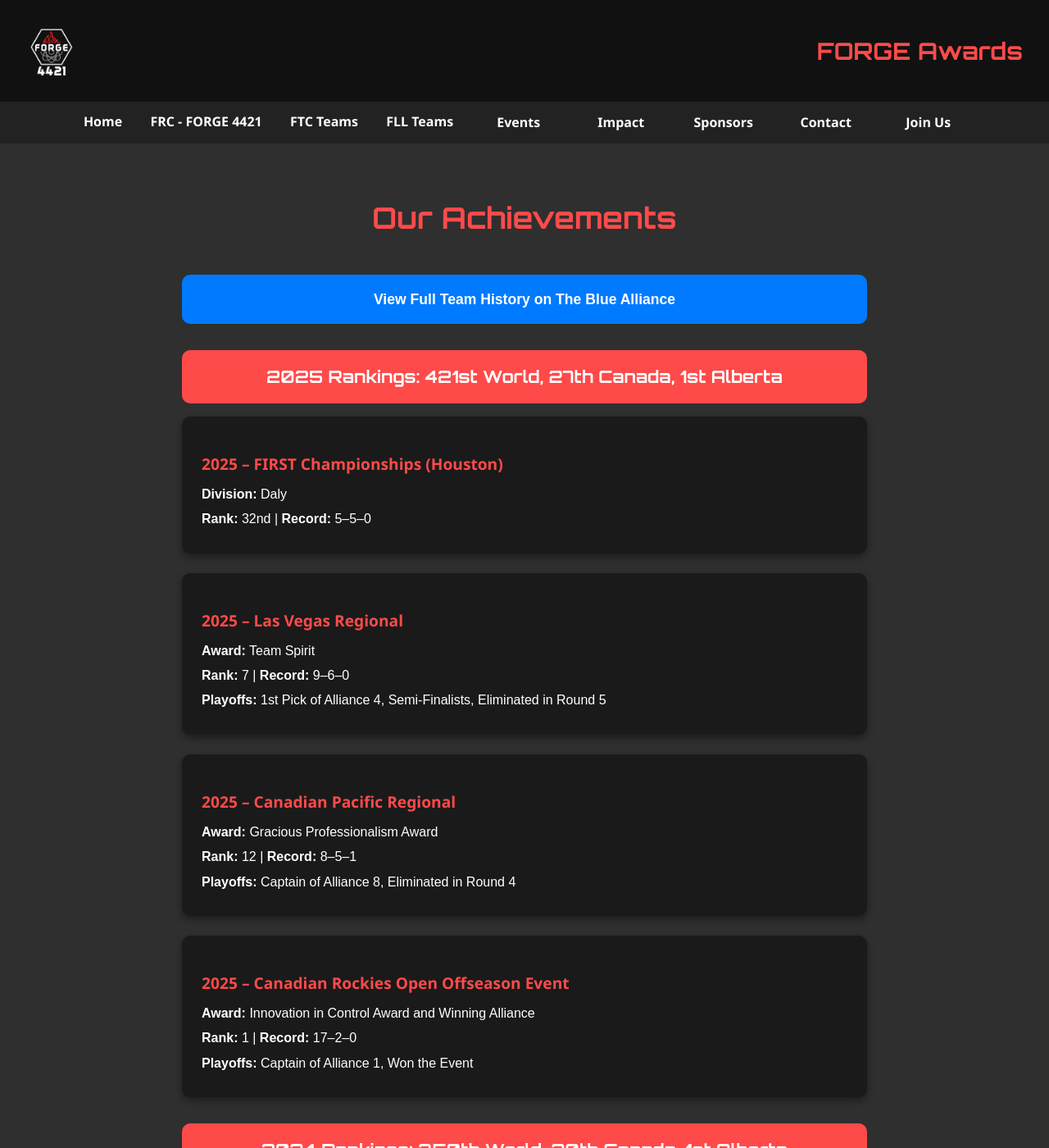
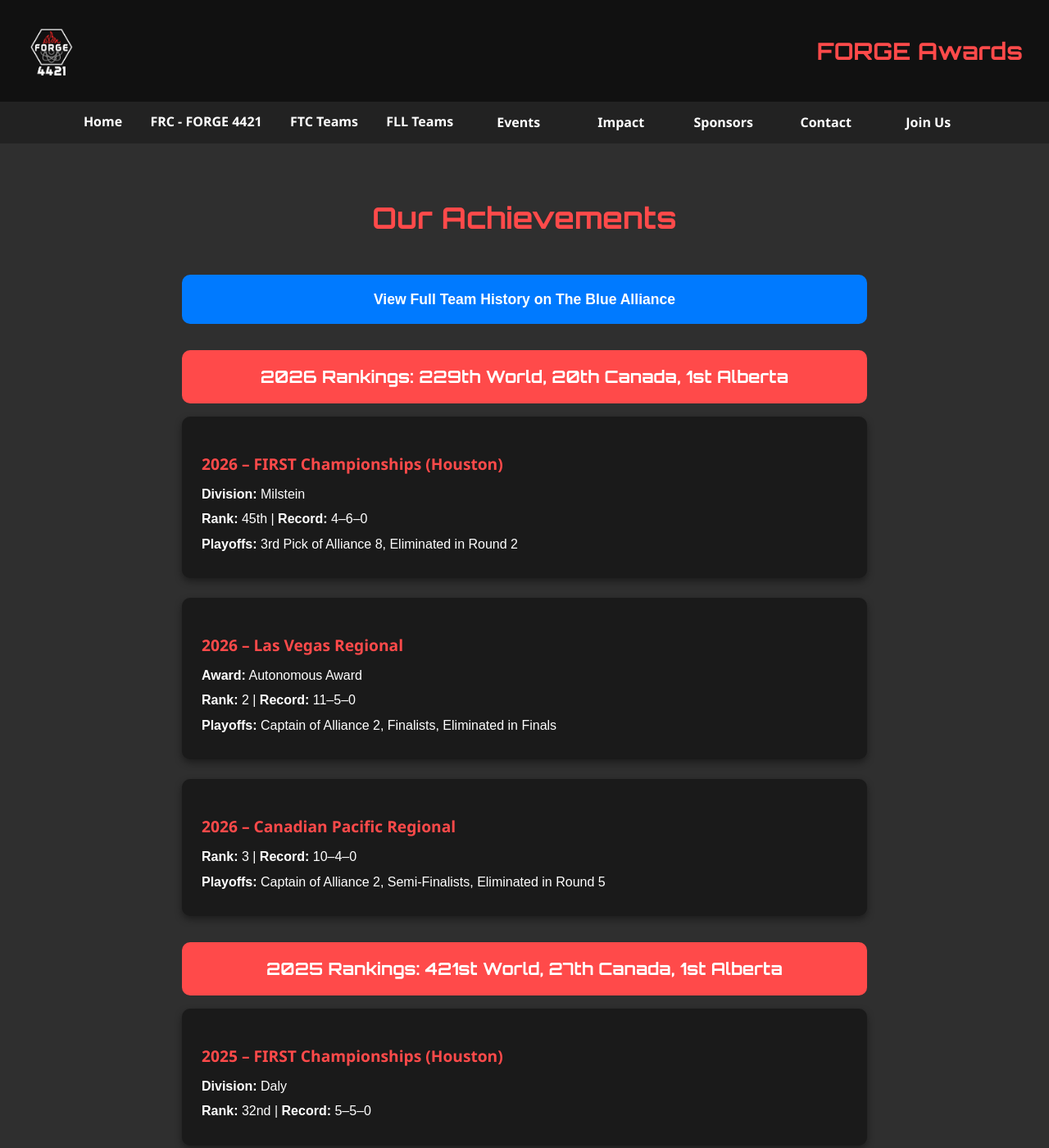
Before and after one commit to ATAARobotics/ataarobotics.github.io, a Jekyll site: the page built from awards.html, in a window 1280 px wide and 1400 px high. Shown: the whole window at 82% size. Built offline with Jekyll 4.4.1, drawn with Linux system fonts in a browser that asks for light colours.

Commit message:
Update awards.html

```diff
--- a/awards.html
+++ b/awards.html
@@ -112,6 +112,35 @@
     </a>
   </div>
 
+    <!-- 2026 -->
+  <div class="year-header">2026 Rankings: 229th World, 20th Canada, 1st Alberta</div>
+
+  <div class="award-card">
+    <h3>2026 – FIRST Championships (Houston)</h3>
+    <div class="award-details">
+      <p><strong>Division:</strong> Milstein</p>
+      <p><strong>Rank:</strong> 45th | <strong>Record:</strong> 4–6–0</p>
+      <p><strong>Playoffs:</strong> 3rd Pick of Alliance 8, Eliminated in Round 2</p>
+    </div>
+  </div>
+
+  <div class="award-card">
+    <h3>2026 – Las Vegas Regional</h3>
+    <div class="award-details">
+      <p><strong>Award:</strong> Autonomous Award</p>
+      <p><strong>Rank:</strong> 2 | <strong>Record:</strong> 11–5–0</p>
+      <p><strong>Playoffs:</strong> Captain of Alliance 2, Finalists, Eliminated in Finals</p>
+    </div>
+  </div>
+
+  <div class="award-card">
+    <h3>2026 – Canadian Pacific Regional</h3>
+    <div class="award-details">
+      <p><strong>Rank:</strong> 3 | <strong>Record:</strong> 10–4–0</p>
+      <p><strong>Playoffs:</strong> Captain of Alliance 2, Semi-Finalists, Eliminated in Round 5</p>
+    </div>
+  </div>
+
   <!-- 2025 -->
   <div class="year-header">2025 Rankings: 421st World, 27th Canada, 1st Alberta</div>
 
```
